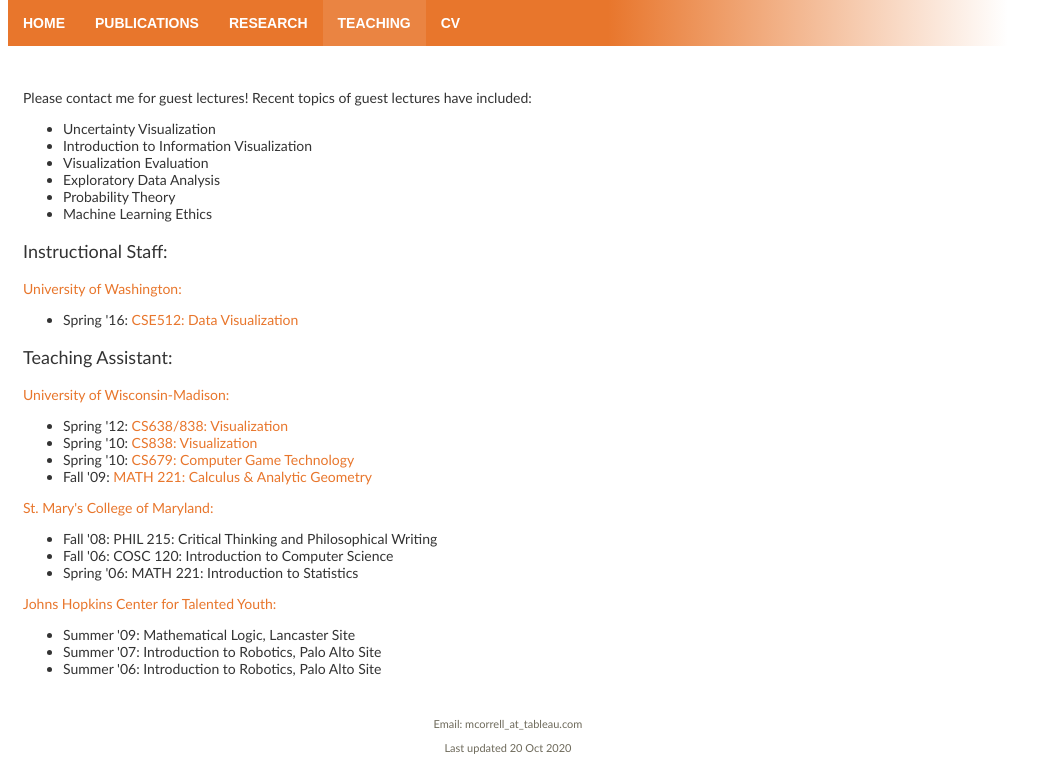
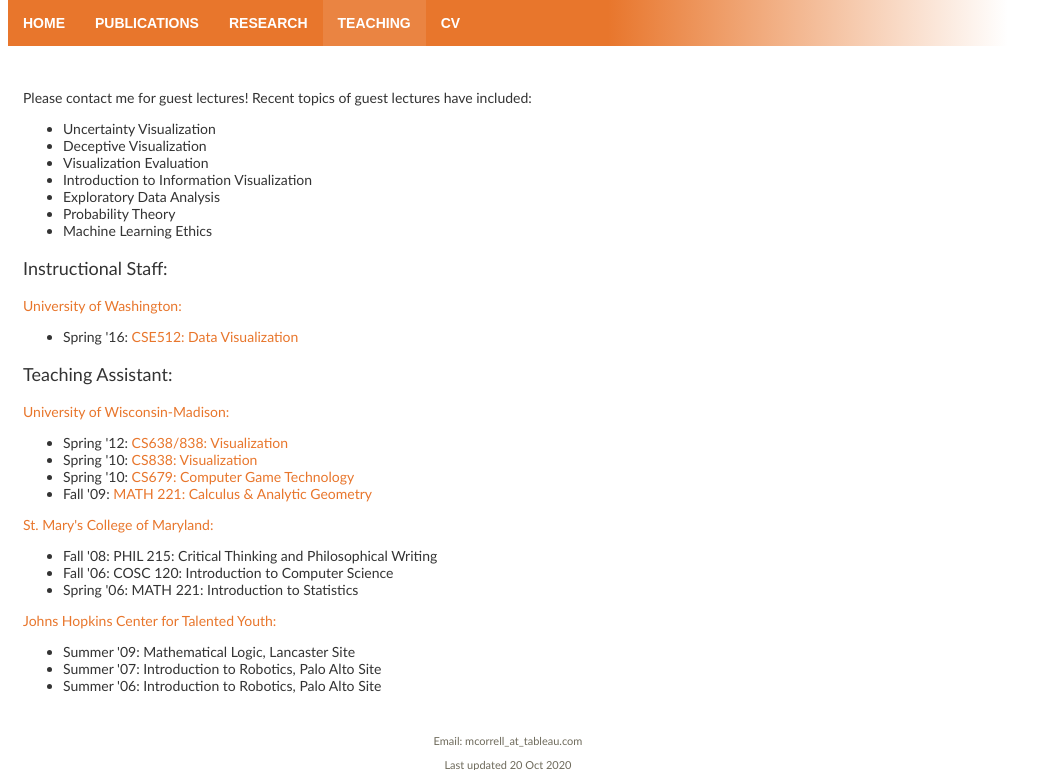
Before and after one commit to mcorrell/website, a PHP site: page /teaching.php in a window 1280 px wide. Shown: the part 158-928 px from the top of the page, without its empty margins (0-1040 px from the left). Run offline with PHP 8.4, Linux system fonts and the light colour scheme.

Commit message:
Update teaching.php

```diff
--- a/teaching.php
+++ b/teaching.php
@@ -14,8 +14,9 @@ include('header.php');
 <p>Please contact me for guest lectures! Recent topics of guest lectures have included:<br/>
 <ul>
 	<li>Uncertainty Visualization</li>
+	<li>Deceptive Visualization</li>
+	<li>Visualization Evaluation</li>
 	<li>Introduction to Information Visualization</li>
-	<li>Visualization Evaluation</li>
 	<li>Exploratory Data Analysis</li>
 	<li>Probability Theory</li>
 	<li>Machine Learning Ethics</li>
```
